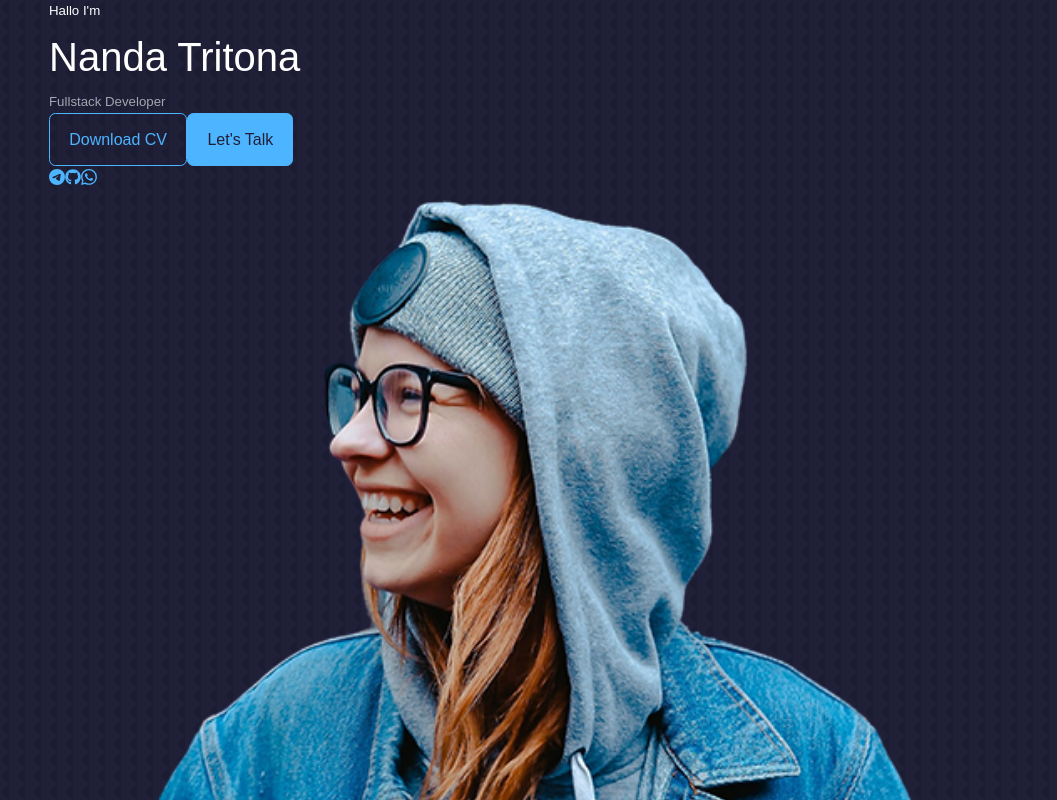
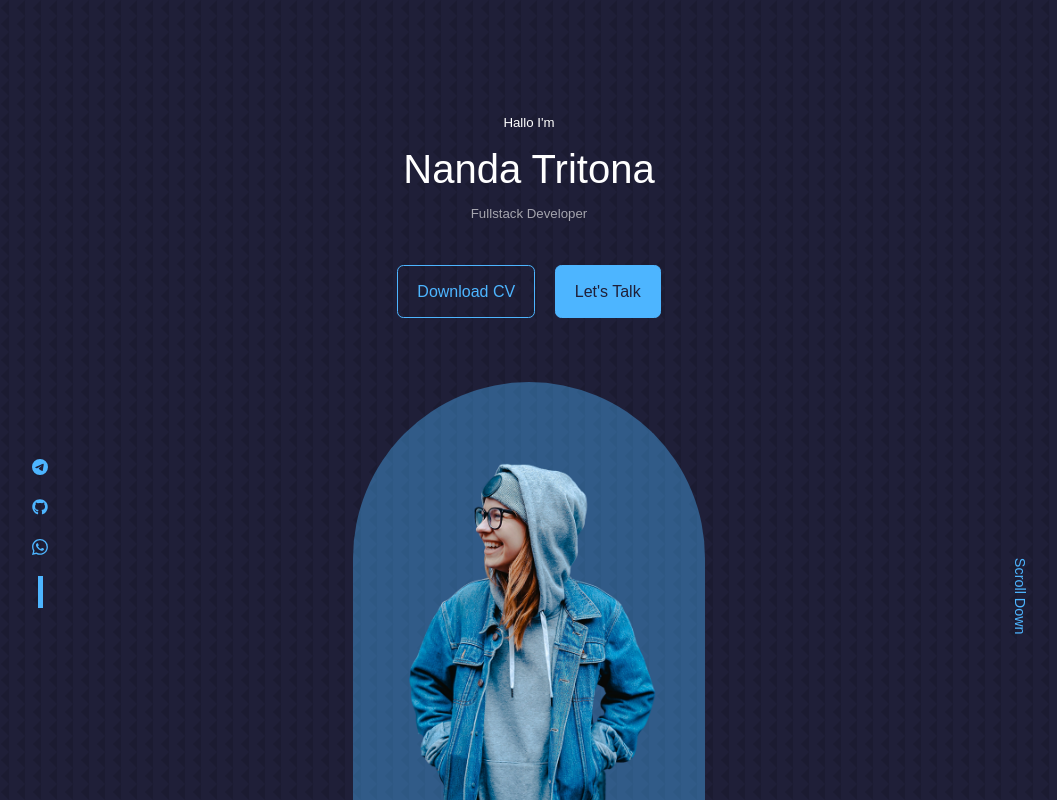
Before and after one commit to nandatritona/PortfolioMe, a React (Create React App) app in the folder reactapp/: page / in a window 1280 px wide. Shown: the top 800 px of the page, without its empty margins (111-1168 px from the left). Built offline with nearby package versions, Linux system fonts and the light colour scheme.

Commit message:
Desain Header

```diff
--- a/reactapp/src/components/header/HeaderSocials.jsx
+++ b/reactapp/src/components/header/HeaderSocials.jsx
@@ -7,7 +7,7 @@ export const HeaderSocials = () => {
     return (
         <div className='haeder_socials'>
             <a href="https://telegram.com" target="_blank" rel="noreferrer"><BsTelegram/></a>
-            <a href="https://telegram.com" target="_blank" rel="noreferrer"><FaGithub/></a>
+            <a href="https://github.com/nandatritona" target="_blank" rel="noreferrer"><FaGithub/></a>
             <a href="https://telegram.com" target="_blank" rel="noreferrer"><BsWhatsapp/></a>
         </div>
     )
--- a/reactapp/src/components/header/header.css
+++ b/reactapp/src/components/header/header.css
@@ -0,0 +1,84 @@
+header {
+    height: 100vh;
+    padding: 7rem;
+    overflow: hidden;
+}
+
+.header_container {
+    text-align: center;
+    height: 100%;
+    position: relative;
+}
+
+/* ******************** CTA ******************** */
+.cta {
+    margin-top: 2.5rem;
+    display: flex;
+    gap: 1.2rem;
+    justify-content: center;
+}
+
+/* ******************** SOCIAL MEDIA ******************** */
+.haeder_socials {
+    display: flex;
+    flex-direction: column;
+    align-items: center;
+    gap: 0.8rem;
+    position: absolute;
+    left: -6.3rem;
+    bottom: 5rem;
+}
+
+.haeder_socials::after {
+    content: "";
+    width: 5px;
+    height: 2rem;
+    background: var(--color-primary);
+}
+
+/* ******************** ME ******************** */
+.me {
+    background: var(--color-primary-variant);
+    /* background: linear-gradient(var(--color-primary), transparent); */
+    /* background: repeating-linear-gradient(var(--color-primary), var(--color-primary-variant) 0.5rem, transparent 0.5rem, transparent 1.5rem); */
+    width: 22rem;
+    height: 28rem;
+    position: absolute;
+    left: calc(50% - 11rem);
+    margin-top: 4rem;
+    border-radius: 12rem 12rem 0 0;
+    overflow: hidden;
+    padding: 5rem 3.0rem 3.0rem 3.0rem;
+}
+
+/* ******************** SCROLL DOWN ******************** */
+.scroll_down {
+    position: absolute;
+    right: -8.3rem;
+    bottom: 5rem;
+    transform: rotate(90deg);
+    font-weight: 300;
+    font-size: 0.9rem;
+}
+
+/* *************** MEDIA QUERIES (MEDIUM DEVICE) *************** */
+@media screen and (max-width: 1024px) {
+    /* .container {
+        background: red;
+    } */
+    header {
+        height: 68vh;
+    }
+}
+
+/* *************** MEDIA QUERIES (SMALL DEVICE) *************** */
+@media screen and (max-width: 600px) {
+    header {
+        height: 100vh;
+    }
+
+    .haeder_socials, .scroll_down {
+        display: none;
+
+    }
+}
```
